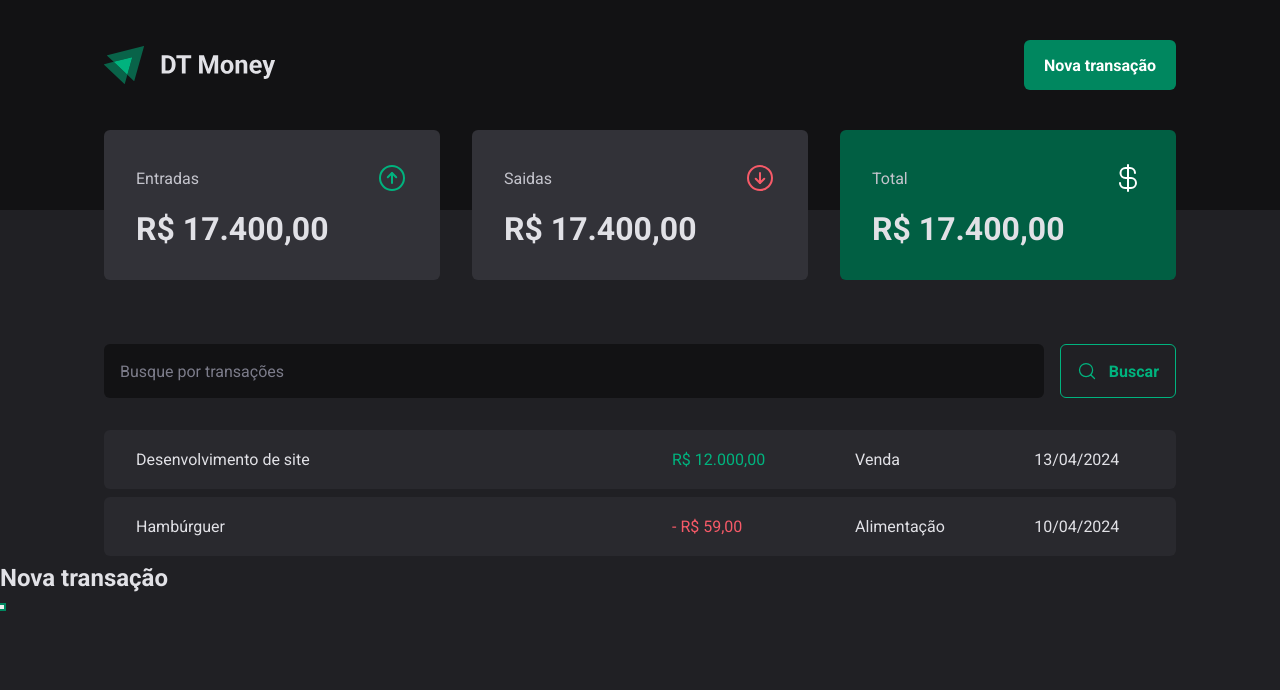
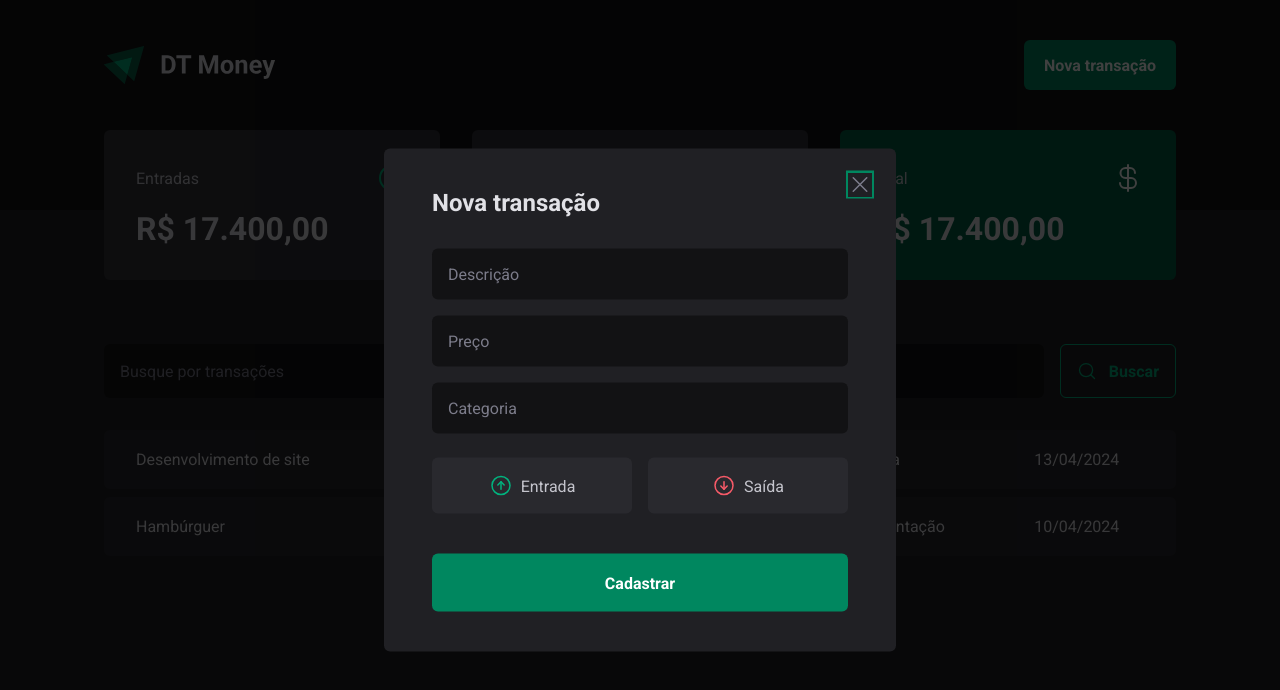
Before and after one commit to isagarci4/DT-money, a React (Vite) app: page / in a window 1280 px wide. Both pictures are taken after a click on the button "Nova transação". Shown: the top 690 px of the page. Built offline with nearby package versions, Linux system fonts and the light colour scheme.

Commit message:
:lipstick:style: estilos do modal

```diff
--- a/package.json
+++ b/package.json
@@ -11,6 +11,7 @@
   },
   "dependencies": {
     "@radix-ui/react-dialog": "^1.1.1",
+    "@radix-ui/react-radio-group": "^1.2.0",
     "phosphor-react": "^1.4.1",
     "react": "^18.2.0",
     "react-dom": "^18.2.0",
--- a/src/components/Header/index.tsx
+++ b/src/components/Header/index.tsx
@@ -2,6 +2,7 @@
 
 import logoImg from "../../assets/logo.svg"
 import * as Dialog from "@radix-ui/react-dialog";
+import { NewTransactionModal } from "../NewTransactionModal";
 
 export function Header() {
     return(
@@ -13,14 +14,8 @@
                     <Dialog.Trigger asChild>
                         <NewTransactionButton>Nova transação</NewTransactionButton>
                     </Dialog.Trigger>
-                    <Dialog.Portal>
-                        <Dialog.Overlay/>
 
-                        <Dialog.Content>
-                            <Dialog.Title>Nova transação</Dialog.Title>
-                            <Dialog.Close />
-                        </Dialog.Content>
-                    </Dialog.Portal>
+                    <NewTransactionModal />
                 </Dialog.Root>
             </HeaderContent>
         </HeaderContainer>
--- /dev/null
+++ b/src/components/NewTransactionModal/index.tsx
@@ -0,0 +1,41 @@
+import * as Dialog from "@radix-ui/react-dialog";
+import { CloseButton, Content, Overlay, TransactionType, TransactionTypeButton } from "./styles";
+import { ArrowCircleDown, ArrowCircleUp, X } from "phosphor-react";
+
+export function NewTransactionModal() {
+    return(
+        <Dialog.Portal>
+            <Overlay />
+
+            <Content>
+                <Dialog.Title>Nova transação</Dialog.Title>
+
+                <CloseButton>
+                    <X size={24}/>
+                </CloseButton>
+
+                <form action="">
+                    <input type="text" placeholder="Descrição" required />
+                    <input type="number" placeholder="Preço" required />
+                    <input type="text" placeholder="Categoria" required />
+
+                    <TransactionType>
+                        <TransactionTypeButton variant="income" value="income">
+                            <ArrowCircleUp size={24} />
+                            Entrada
+                        </TransactionTypeButton>
+
+                        <TransactionTypeButton variant="outcome" value="outcome">
+                            <ArrowCircleDown size={24} />
+                            Saída
+                        </TransactionTypeButton>
+                    </TransactionType>
+
+                    <button type="submit">
+                        Cadastrar
+                    </button>
+                </form>
+            </Content>
+        </Dialog.Portal>
+    )
+}
--- /dev/null
+++ b/src/components/NewTransactionModal/styles.ts
@@ -0,0 +1,112 @@
+import { styled } from "styled-components";
+import * as Dialog from "@radix-ui/react-dialog";
+import * as RadioGroup from "@radix-ui/react-radio-group"
+
+export const Overlay = styled(Dialog.Overlay)`
+    position: fixed; //mesmo que tenha scroll sempre ficara na mesma posição na tela
+    width: 100vw;
+    height: 100vh;
+    inset: 0; // mesma coisa que top 0, right 0, bottom 0 e left 0
+    background: rgba(0, 0, 0, 0.75);
+`
+
+export const Content = styled(Dialog.Content)`
+    min-width: 32rem;
+    border-radius: 6px;
+    padding: 2.5rem 3rem;
+    background: ${props => props.theme["gray-800"]};
+
+    position: fixed;
+    top: 50%;
+    left: 50%;
+    transform: translate(-50%, -50%);
+
+    form {
+        margin-top: 2rem;
+        display: flex;
+        flex-direction: column;
+        gap: 1rem;
+
+        input {
+            border-radius: 6px;
+            border: 0;
+            background: ${props => props.theme["gray-900"]};
+            color: ${props => props.theme["gray-300"]};
+            padding: 1rem;
+
+            &::placeholder {
+                color: ${props => props.theme["gray-500"]};
+            }
+        }
+
+        button[type=submit] {
+            height: 58px;
+            border: 0;
+            background: ${props => props.theme["green-500"]};
+            color: ${props => props.theme.white};
+            font-weight: bold;
+            padding: 0 1.25rem;
+            border-radius: 6px;
+            margin-top: 1.5rem;
+            cursor: pointer;
+
+            &:hover {
+                background: ${props => props.theme["green-700"]};
+                transition: background-color 0.5s;
+            }
+        }
+    }
+`
+
+export const CloseButton = styled(Dialog.Close)`
+    position: absolute;
+    background: transparent;
+    border: 0;
+    top: 1.5rem;
+    right: 1.5rem;
+    line-height: 0;
+    cursor: pointer;
+    color: ${props => props.theme["gray-500"]};
+`
+
+export const TransactionType = styled(RadioGroup.Root)`
+    display: grid;
+    grid-template-columns: repeat(2, 1fr);
+    gap: 1rem;
+    margin-top: 0.5rem;
+`
+
+interface TransactionTypeButtonProps {
+    variant: 'income' | 'outcome'
+}
+
+export const TransactionTypeButton = styled(RadioGroup.Item)<TransactionTypeButtonProps>`
+    background: ${props => props.theme["gray-700"]};
+    padding: 1rem;
+    display: flex;
+    align-items: center;
+    justify-content: center;
+    gap: 0.5rem;
+    border-radius: 6px;
+    cursor: pointer;
+    border: 0;
+    color: ${props => props.theme["gray-300"]};
+
+    svg {
+        color: ${props => props.variant === 'income' ? props.theme["green-300"] : props.theme["red-300"]};
+    }
+
+    &[data-state='unchecked']:hover {
+        transition: background-color 0.2s;
+        background: ${props => props.theme["gray-600"]};
+    }
+
+    &[data-state='checked'] {
+        color: ${props => props.theme.white};
+        background: ${props => props.variant === 'income' ? props.theme["green-500"] : props.theme["red-500"]};
+
+        svg {
+            color: ${props => props.theme.white};
+        }
+    }
+`
```
Also changed, not shown: 1 other file (tests, documents, lock files or other folders).
